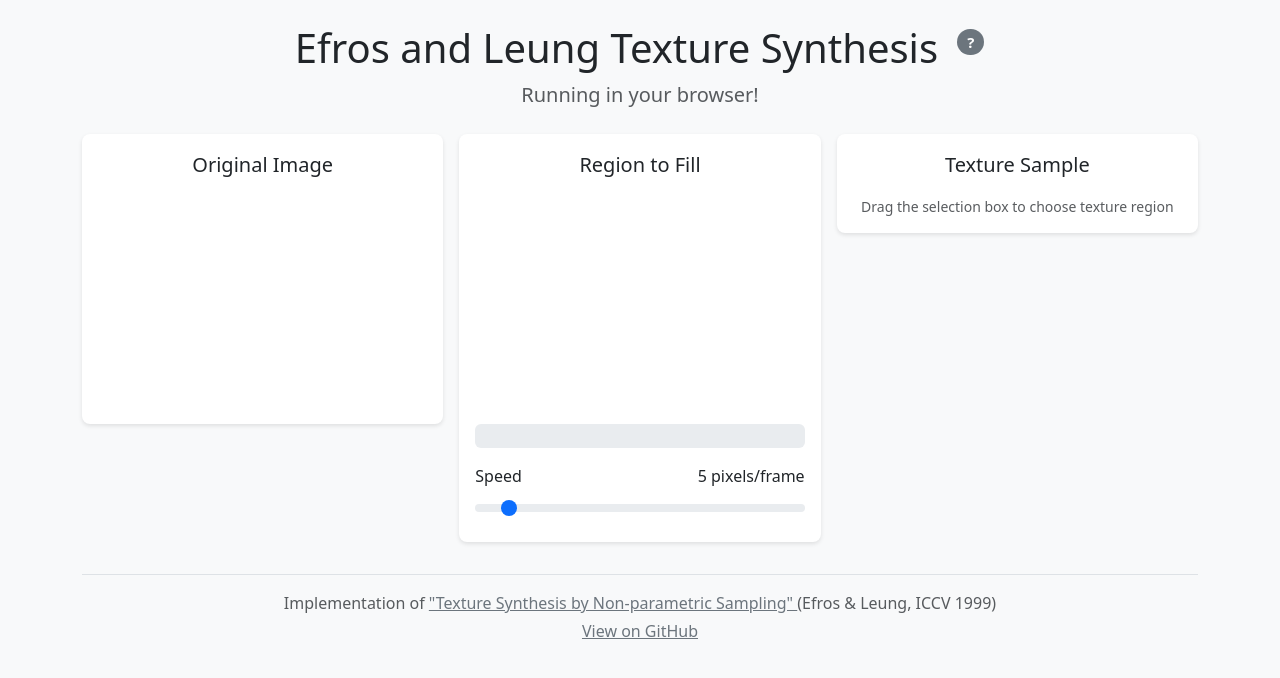
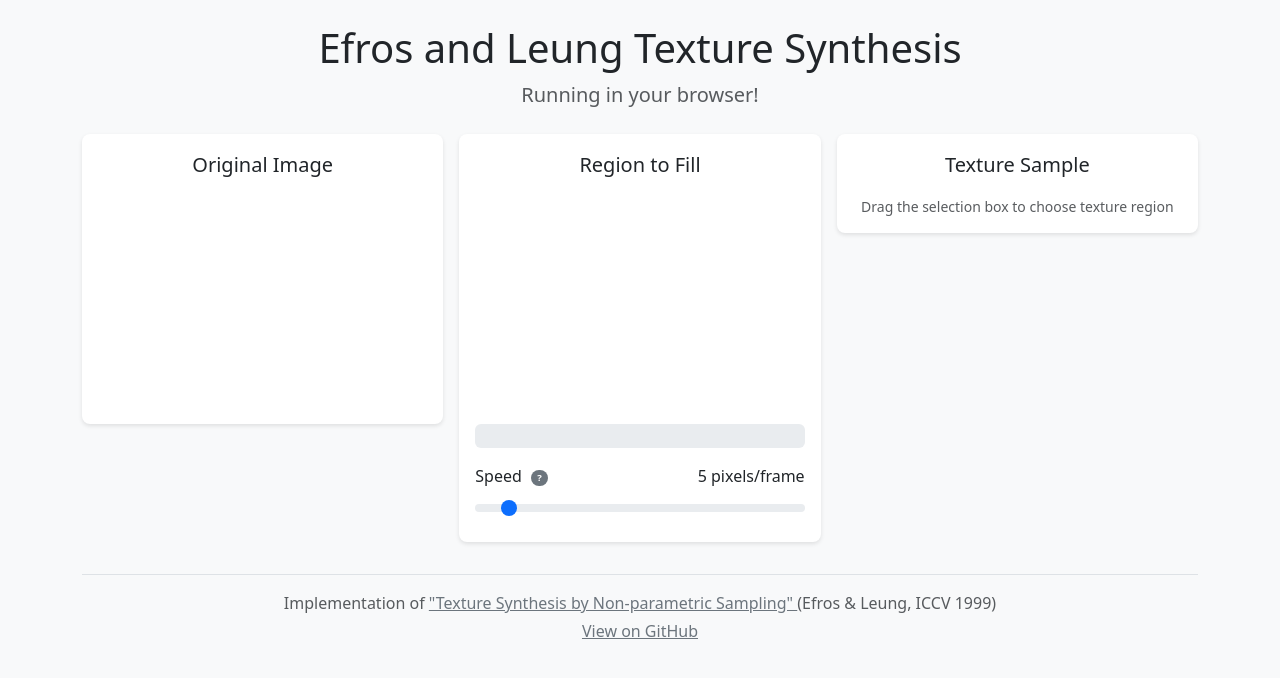
Before and after one commit to una-dinosauria/efros-and-leung-js, a website: page index.html in a window 1280 px wide. Drawn offline with nearby package versions, Linux system fonts and the light colour scheme.

Commit message:
Move help icon next to Speed slider

```diff
--- a/index.html
+++ b/index.html
@@ -70,16 +70,7 @@
   <body>
     <div class="container py-4">
       <header class="text-center mb-4">
-        <h1>
-          Efros and Leung Texture Synthesis
-          <button type="button" class="btn btn-link p-0 ms-2" style="font-size: 0.5em; vertical-align: super;"
-                  data-bs-toggle="popover"
-                  data-bs-trigger="hover focus"
-                  data-bs-placement="bottom"
-                  data-bs-content="This demo fills in a missing region of an image by sampling pixels from a texture. Drag the purple box on the right to select which texture to use. The algorithm finds matching patches and copies them pixel-by-pixel.">
-            <span class="badge rounded-pill bg-secondary">?</span>
-          </button>
-        </h1>
+        <h1>Efros and Leung Texture Synthesis</h1>
         <p class="lead text-muted">Running in your browser!</p>
       </header>
 
@@ -110,7 +101,16 @@
             </div>
             <div class="mt-3">
               <label for="speed-slider" class="form-label d-flex justify-content-between">
-                <span>Speed</span>
+                <span>
+                  Speed
+                  <button type="button" class="btn btn-link p-0 ms-1" style="font-size: 0.8em;"
+                          data-bs-toggle="popover"
+                          data-bs-trigger="hover focus"
+                          data-bs-placement="top"
+                          data-bs-content="Controls how many pixels are filled per animation frame. Higher values = faster synthesis.">
+                    <span class="badge rounded-pill bg-secondary">?</span>
+                  </button>
+                </span>
                 <span id="speed-value">5 pixels/frame</span>
               </label>
               <input type="range" class="form-range" id="speed-slider" min="1" max="50" value="5">
```
